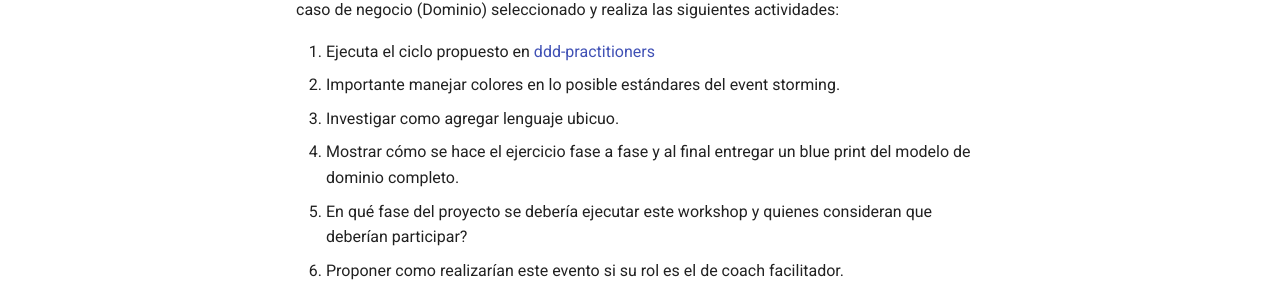
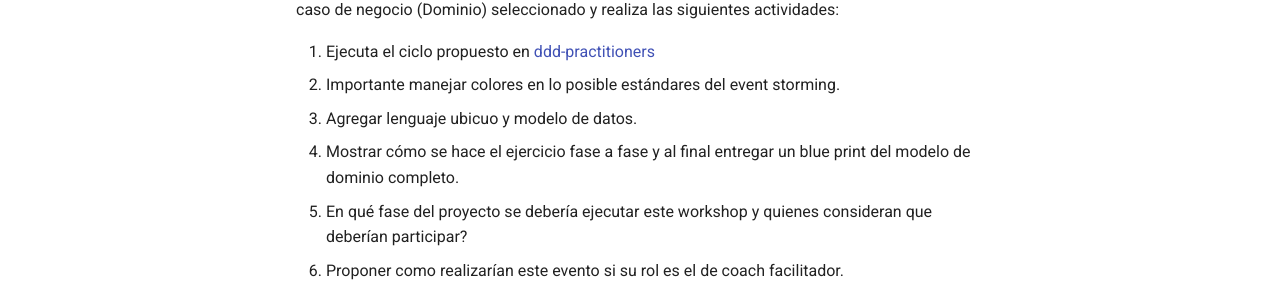
Before and after one commit to ECI-ARCN/Labs, an MkDocs documentation site: the page built from docs/ddd.md, in a window 1280 px wide and 900 px high, scrolled down 1757 px. Shown: the part 548-850 px from the top of the window. Built offline with MkDocs 1.6.1 and Material for MkDocs 9.7.7, drawn with Linux system fonts in a browser that asks for light colours.

Commit message:
Ajustes DDD

```diff
--- a/docs/ddd.md
+++ b/docs/ddd.md
@@ -114,7 +114,7 @@ Reunete con tu grupo y plantea el event storming en el tablero de la clase [ARCN
 
 1. Ejecuta el ciclo propuesto en [ddd-practitioners](https://ddd-practitioners.com/2023/03/20/remote-eventstorming-workshop/)
 2. Importante manejar colores en lo posible estándares del event storming.
-3. Investigar como agregar lenguaje ubicuo.
+3. Agregar lenguaje ubicuo y modelo de datos.
 4. Mostrar cómo se hace el ejercicio fase a fase y al final entregar un blue print del modelo de dominio completo.
 5. En qué fase del proyecto se debería ejecutar este workshop y quienes consideran que deberían participar?
 6. Proponer como realizarían este evento si su rol es el de coach facilitador.
```
